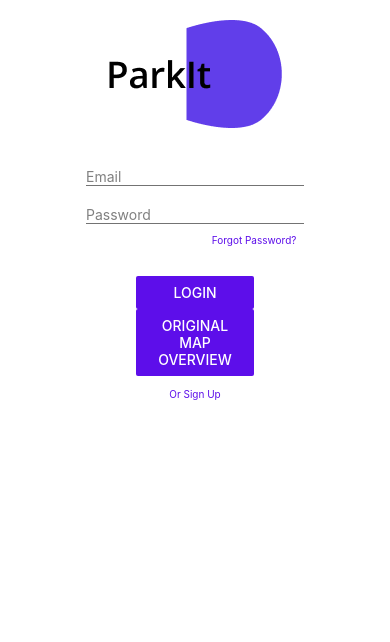
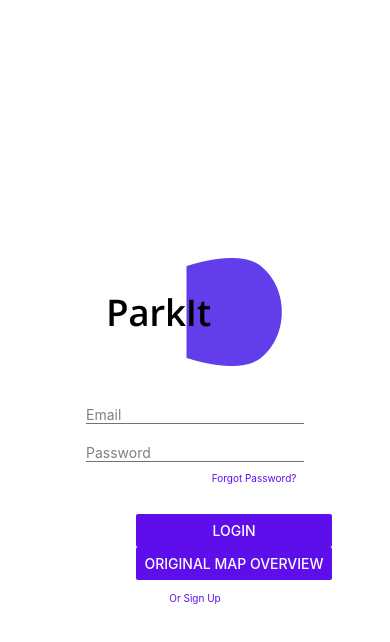
Before and after one commit to bohyanggg/ParkIt, a React Native app: screen /Login in a window 390 px wide. Shown: the top 642 px of the page. Built offline with nearby package versions, Linux system fonts and the light colour scheme; no server answers; what proj4 would draw is missing.

Commit message:
Update loginScreen.js

```diff
--- a/screens/loginScreen.js
+++ b/screens/loginScreen.js
@@ -123,7 +123,7 @@ const styles = StyleSheet.create({
   navigators: {
     marginVertical: 2,
     paddingHorizontal:'20%',
-    flex: 1,
+    //flex: 1,
   },
   buttons: {
     marginVertical: 8,
```
